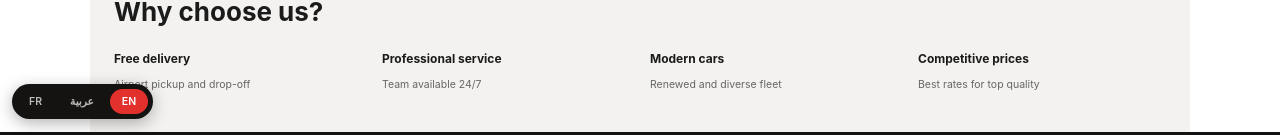
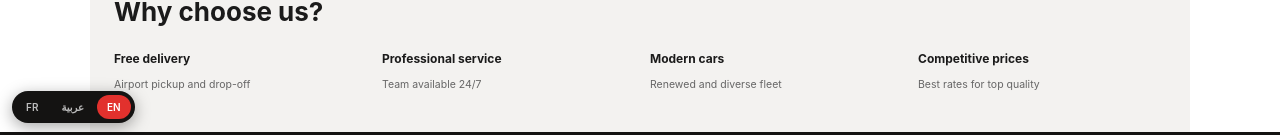
Before and after one commit to adilbaha39/aghezoucar.com, a Next.js app: page /en in a window 1280 px wide. Shown: the part 665-800 px from the top of the page. Built offline with nearby package versions, Linux system fonts and the light colour scheme; no server answers.

Commit message:
Add files via upload

```diff
--- a/components/Header.module.css
+++ b/components/Header.module.css
@@ -3,6 +3,9 @@
   position:sticky;
   top:0;
   z-index:100;
+  width:100%;
+  left:0;
+  right:0;
 }
 .wrap{
   max-width:1100px;
--- a/components/LangSwitcher.module.css
+++ b/components/LangSwitcher.module.css
@@ -1,22 +1,22 @@
 .wrap{
   position:fixed;
   inset-inline-start:12px;
-  bottom:16px;
+  bottom:12px;
   z-index:50;
   display:flex;
-  gap:4px;
+  gap:3px;
   background:#141312;
   border-radius:20px;
-  padding:5px;
-  box-shadow:0 4px 16px rgba(0,0,0,.3);
+  padding:4px;
+  box-shadow:0 4px 16px rgba(0,0,0,.35);
 }
 .wrap button{
   background:none;
   border:0;
   color:#bbb;
-  font-size:10.5px;
+  font-size:10px;
   font-weight:600;
-  padding:6px 12px;
+  padding:6px 10px;
   border-radius:16px;
   cursor:pointer;
   font-family:inherit;
```
